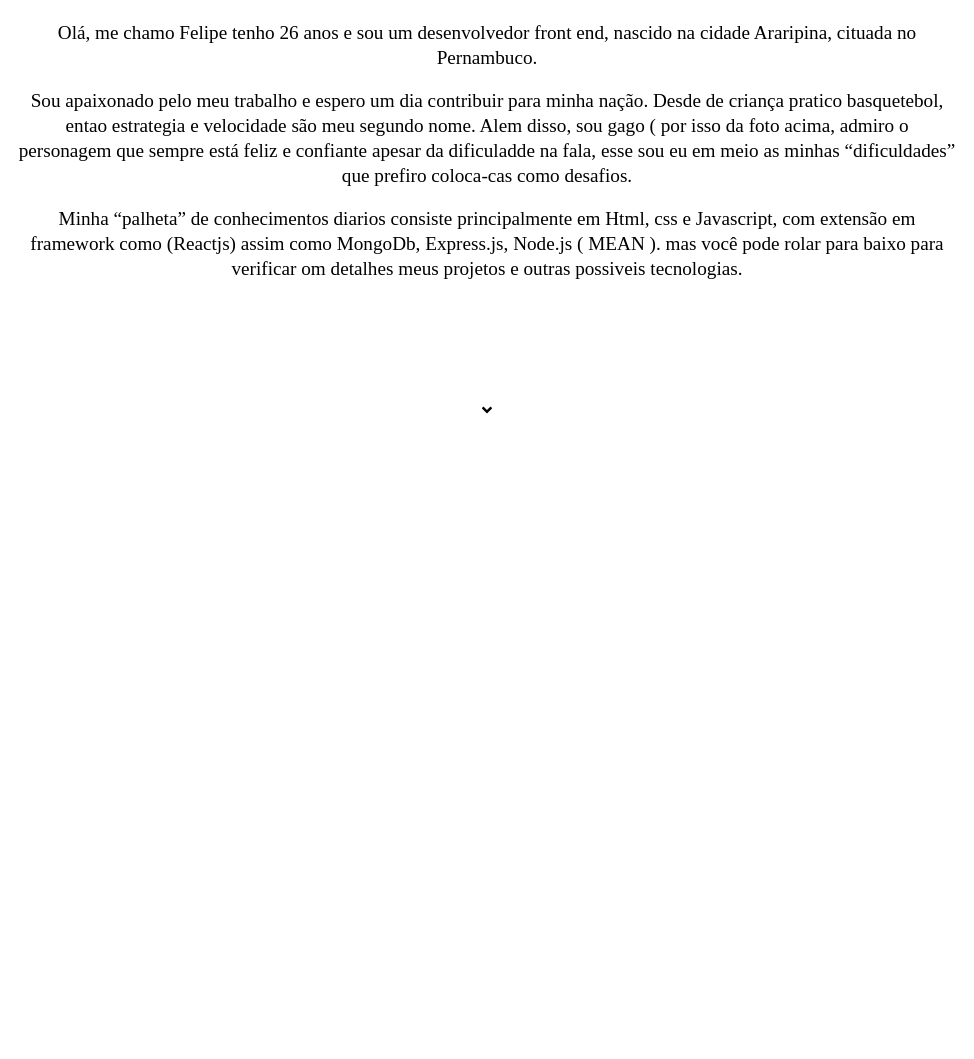
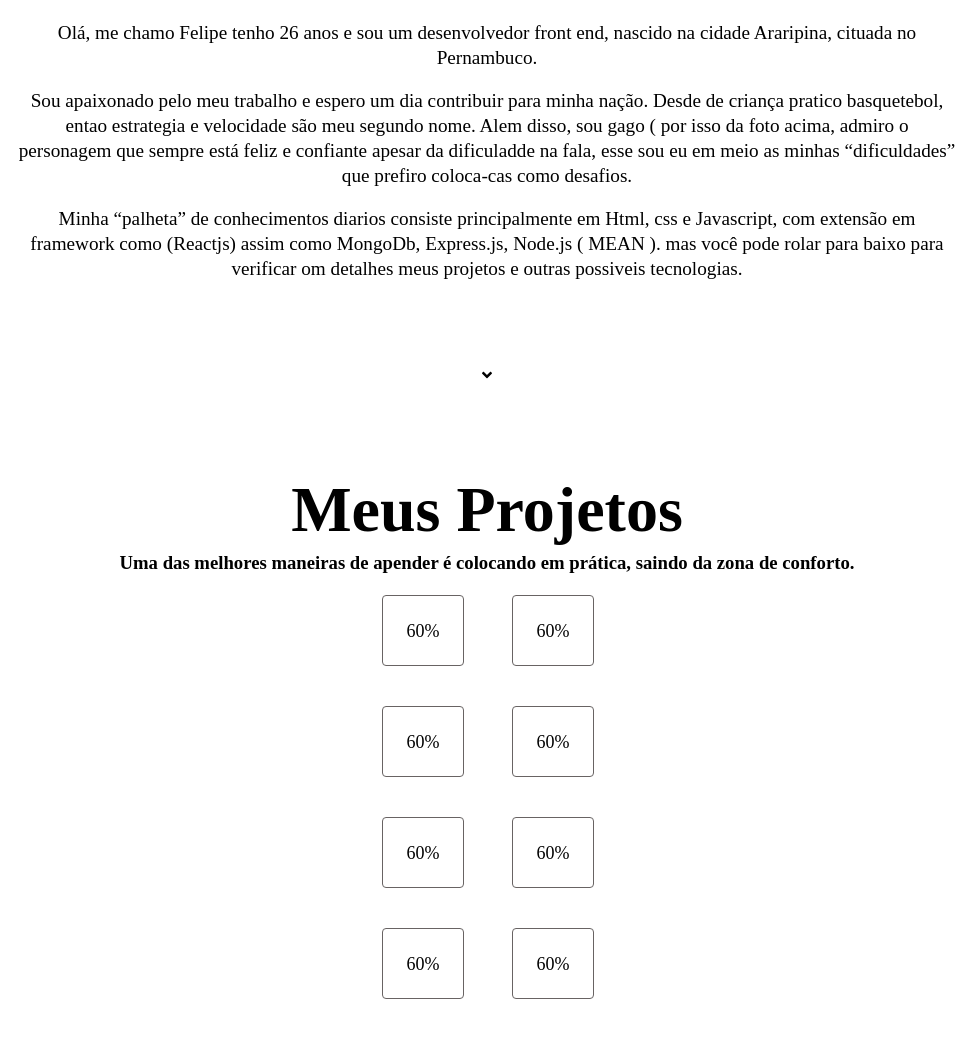
Before and after one commit to felipesaev/portfolioPersonal, a Gatsby site: page / in a window 1280 px wide. Shown: the part 409-1468 px from the top of the page, without its empty margins (153-1127 px from the left). Before the commit the page ends 887 px from the top, so only its background shows below. Built offline with nearby package versions, Linux system fonts and the light colour scheme; Gatsby itself is replaced by a stand-in of ours.

Commit message:
add file projects and style

```diff
--- a/src/components/Home/Home.css
+++ b/src/components/Home/Home.css
@@ -1,27 +1,3 @@
-* {
-  margin: 0;
-  padding: 0;
-  box-sizing: border-box;
-}
-
-.container {
-  display: flex;
-  flex-direction: column;
-  align-items: center;
-  justify-content: center;
-
-}
-
-.container-text {
-  padding: 60px 0;
-  line-height: 1.3;
-  text-rendering: optimizeLegibility;
-  max-width: 85%;
-  width: 960px;
-  margin: 0 auto;
-}
-
-
 .content-img {
   display: flex;
   justify-content: center;
@@ -30,7 +6,6 @@
 }
 
 .context-title {
-  font-family: 'IBM3270';
   text-align: center;
 }
 
@@ -39,7 +14,6 @@
 }
 
 .p-2 {
-  font-family: 'IBM3270';
   font-size: max(15px, 1.5vw);
   padding: 18px 10px 0 10px;
   text-align: center;
@@ -47,7 +21,7 @@
 
 .bounce {
   align-items: center;
-  margin:60px auto ;
+  margin:25px auto ;
 }
 
 
--- a/src/components/Home/Home.js
+++ b/src/components/Home/Home.js
@@ -45,7 +45,7 @@ const Home = () => {
 
         </div>
       </div>
-        <FontAwesomeIcon aria-hidden="true" id="scroll" className="bounce" icon={'angle-down'} />
+        <FontAwesomeIcon aria-hidden="true" id="scroll" href="/projects" className="bounce" icon={'angle-down'} />
 
     </div>
   )
--- /dev/null
+++ b/src/components/Projects/Projects.css
@@ -0,0 +1,33 @@
+.container-text {
+  padding: 60px 0;
+  line-height: 1.3;
+  text-rendering: optimizeLegibility;
+  max-width: 85%;
+  width: 960px;
+  margin: 0 auto;
+}
+
+.cards {
+  display: grid;
+  grid-template-columns: repeat(2, 130px);
+  row-gap: 40px;
+  margin-top: 20px;
+  margin-left: 50px;
+  justify-content: center;
+
+}
+
+.card {
+  text-align: center;
+  font-size:18px;
+  width: 82px;
+  height: 71px;
+  border: 1px solid #686363;
+  box-sizing: border-box;
+  border-radius: 4px;
+}
+
+.percetual {
+  margin-top: 24px;
+  text-align: center;
+}
--- a/src/components/Projects/Projects.js
+++ b/src/components/Projects/Projects.js
@@ -0,0 +1,46 @@
+import React from 'react'
+
+import './Projects.css';
+
+const Projects = () => {
+  return (
+    <div className="container">
+      <div className="container-text">
+        <div className="context-title">
+          <h2>Meus Projetos</h2>
+          <h3>Uma das melhores maneiras de apender é colocando em prática,
+          saindo da zona de conforto.
+          </h3>
+        </div>
+        <div className="cards">
+          <div className="card">
+            <p className="percetual">60%</p>
+          </div>
+          <div className="card">
+            <p className="percetual">60%</p>
+          </div>
+          <div className="card">
+            <p className="percetual">60%</p>
+          </div>
+          <div className="card">
+            <p className="percetual">60%</p>
+          </div>
+          <div className="card">
+            <p className="percetual">60%</p>
+          </div>
+          <div className="card">
+            <p className="percetual">60%</p>
+          </div>
+          <div className="card">
+            <p className="percetual">60%</p>
+          </div>
+          <div className="card">
+            <p className="percetual">60%</p>
+          </div>
+        </div>
+
+      </div>
+    </div>
+  )
+}
+export default Projects;
--- a/src/pages/index.js
+++ b/src/pages/index.js
@@ -1,11 +1,14 @@
 import React from "react"
 
 import Home from "../components/Home/Home"
+import Projects from "../components/Projects/Projects"
 
+import '../style/Global.css'
 const IndexPage = () => (
-  <div>
+  <>
     <Home/>
-  </div>
+    <Projects/>
+  </>
 )
 
 export default IndexPage
--- /dev/null
+++ b/src/style/Global.css
@@ -0,0 +1,27 @@
+* {
+  margin: 0;
+  padding: 0;
+  box-sizing: border-box;
+}
+
+body {
+  font-family: 'IBM3270';
+
+}
+
+.container {
+  display: flex;
+  flex-direction: column;
+  align-items: center;
+  justify-content: center;
+
+}
+
+.container-text {
+  padding: 60px 0;
+  line-height: 1.3;
+  text-rendering: optimizeLegibility;
+  max-width: 85%;
+  width: 960px;
+  margin: 0 auto;
+}
```
